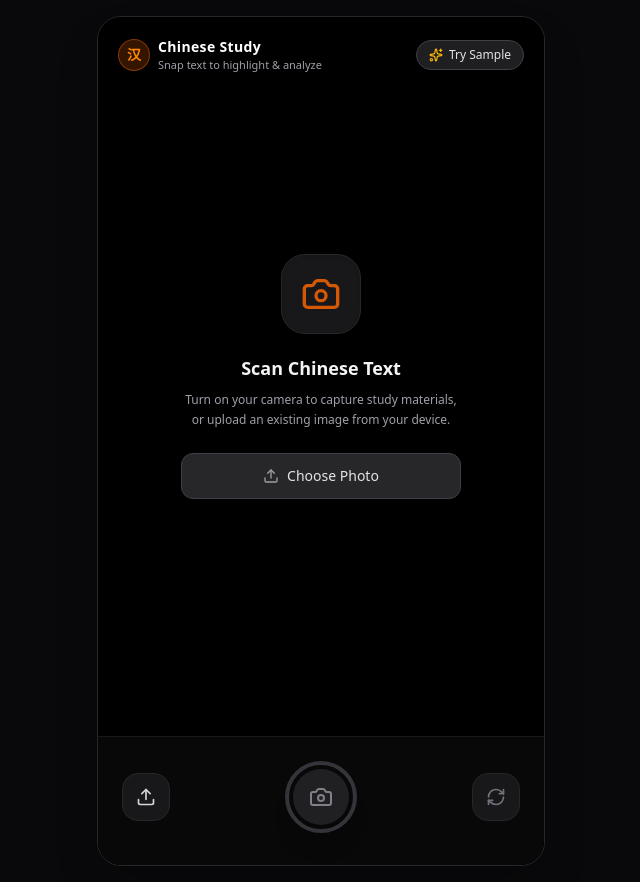
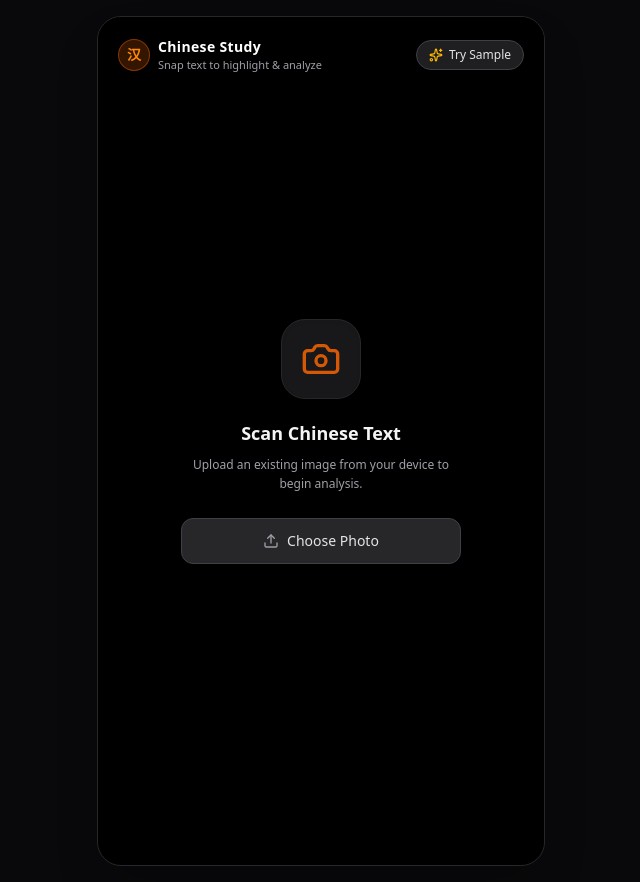
Before and after one commit to sofijasljusar/chinese-texts, a React (Vite) app: page / in a window 1280 px wide. Shown: the whole page, without its empty margins (319-959 px from the left). Built offline with nearby package versions, Linux system fonts and the light colour scheme.

Commit message:
remove extra buttons, restore camera icon

```diff
--- a/src/App.tsx
+++ b/src/App.tsx
@@ -127,107 +127,7 @@ export default function App() {
    1. CAMERA & CAPTURE VIEW
    ========================================================================= */
 function CameraCaptureView({ onCapture }: { onCapture: (img: string) => void }) {
-  const videoRef = useRef<HTMLVideoElement>(null);
-  const streamRef = useRef<MediaStream | null>(null);
   const fileInputRef = useRef<HTMLInputElement>(null);
-
-  const [streamActive, setStreamActive] = useState(false);
-  const [cameraLoading, setCameraLoading] = useState(false);
-  const [cameraError, setCameraError] = useState<string | null>(null);
-
-  const stopCamera = useCallback(() => {
-    if (streamRef.current) {
-      streamRef.current.getTracks().forEach((track) => {
-        try {
-          track.stop();
-        } catch (err) {
-          console.warn('Error stopping camera track:', err);
-        }
-      });
-      streamRef.current = null;
-    }
-    if (videoRef.current) {
-      videoRef.current.srcObject = null;
-    }
-    setStreamActive(false);
-    setCameraLoading(false);
-  }, []);
-
-  const startCamera = useCallback(async () => {
-    stopCamera();
-    setCameraLoading(true);
-    setCameraError(null);
-
-    if (!navigator.mediaDevices || !navigator.mediaDevices.getUserMedia) {
-      setCameraError('Camera access is not supported on this browser or device.');
-      setCameraLoading(false);
-      return;
-    }
-
-    try {
-      const stream = await navigator.mediaDevices.getUserMedia({
-        video: {
-          facingMode: 'environment',
-          width: { ideal: 1920 },
-          height: { ideal: 1080 },
-        },
-      });
-      streamRef.current = stream;
-      setStreamActive(true);
-    } catch (err: any) {
-      console.warn('Camera stream error or permission denied:', err);
-      if (err?.name === 'NotAllowedError' || err?.name === 'PermissionDeniedError') {
-        setCameraError('Camera permission was denied. Please allow camera access in your browser settings or choose a photo from your album.');
-      } else {
-        setCameraError('Could not access camera. You can upload an image or try sample text.');
-      }
-      stopCamera();
-    } finally {
-      setCameraLoading(false);
-    }
-  }, [stopCamera]);
-
-  // Attach srcObject when streamActive and videoRef are ready
-  useEffect(() => {
-    if (streamActive && videoRef.current && streamRef.current) {
-      videoRef.current.srcObject = streamRef.current;
-    }
-  }, [streamActive]);
-
-  // Stop camera when component unmounts
-  useEffect(() => {
-    return () => {
-      stopCamera();
-    };
-  }, [stopCamera]);
-
-  // Stop camera when tab becomes hidden
-  useEffect(() => {
-    const handleVisibilityChange = () => {
-      if (document.hidden) {
-        stopCamera();
-      }
-    };
-    document.addEventListener('visibilitychange', handleVisibilityChange);
-    return () => {
-      document.removeEventListener('visibilitychange', handleVisibilityChange);
-    };
-  }, [stopCamera]);
-
-  const capturePhoto = () => {
-    if (!videoRef.current || !streamActive) return;
-    const video = videoRef.current;
-    const canvas = document.createElement('canvas');
-    canvas.width = video.videoWidth || 1280;
-    canvas.height = video.videoHeight || 720;
-    const ctx = canvas.getContext('2d');
-    if (ctx) {
-      ctx.drawImage(video, 0, 0, canvas.width, canvas.height);
-      const dataUrl = canvas.toDataURL('image/jpeg', 0.9);
-      stopCamera();
-      onCapture(dataUrl);
-    }
-  };
 
   const handleFileUpload = (e: React.ChangeEvent<HTMLInputElement>) => {
     const file = e.target.files?.[0];
@@ -235,7 +135,6 @@ function CameraCaptureView({ onCapture }: { onCapture: (img: string) => void })
     const reader = new FileReader();
     reader.onload = () => {
       if (typeof reader.result === 'string') {
-        stopCamera();
         onCapture(reader.result);
       }
     };
@@ -243,7 +142,6 @@ function CameraCaptureView({ onCapture }: { onCapture: (img: string) => void })
   };
 
   const loadSampleChineseText = () => {
-    stopCamera();
     // Render a high quality sample Chinese passage onto a canvas
     const canvas = document.createElement('canvas');
     canvas.width = 1000;
@@ -325,33 +223,8 @@ function CameraCaptureView({ onCapture }: { onCapture: (img: string) => void })
         </button>
       </header>
 
-      {/* Viewfinder area */}
+      {/* Main Upload area */}
       <div className="flex-1 relative flex items-center justify-center overflow-hidden">
-        {streamActive && !cameraError ? (
-          <>
-            <video
-              ref={videoRef}
-              autoPlay
-              playsInline
-              muted
-              className="w-full h-full object-cover"
-            />
-            {/* Viewfinder Framing Guide */}
-            <div className="pointer-events-none absolute inset-10 border-2 border-dashed border-white/30 rounded-2xl flex items-center justify-center">
-              <span className="text-[11px] font-medium tracking-wider uppercase text-white/60 bg-black/40 px-3 py-1 rounded-full backdrop-blur-md">
-                Align Chinese Text
-              </span>
-            </div>
-            {/* Stop Camera overlay button */}
-            <button
-              onClick={stopCamera}
-              className="absolute top-20 right-4 px-3 py-1.5 rounded-full bg-black/60 hover:bg-black/80 text-zinc-300 hover:text-white border border-white/10 text-xs flex items-center gap-1.5 backdrop-blur-md transition active:scale-95 cursor-pointer"
-            >
-              <CameraOff className="w-3.5 h-3.5 text-red-400" />
-              <span>Stop Camera</span>
-            </button>
-          </>
-        ) : (
         <div className="flex flex-col items-center justify-center text-center p-8 text-zinc-400 max-w-sm">
           <div className="w-20 h-20 rounded-3xl bg-zinc-900 border border-zinc-800 flex items-center justify-center mb-5 text-zinc-400 shadow-inner relative">
             <Camera className="w-10 h-10 text-orange-500/80" />
@@ -359,14 +232,16 @@ function CameraCaptureView({ onCapture }: { onCapture: (img: string) => void })
 
           <h3 className="text-zinc-100 font-semibold text-lg mb-2">Scan Chinese Text</h3>
           <p className="text-xs text-zinc-400 max-w-[280px] mb-6 leading-relaxed">
-              Turn on your camera to capture study materials, or upload an existing image from your device.
+            Upload an existing image from your device to begin analysis.
           </p>
 
-            {cameraError && (
-              <div className="w-full p-3 mb-6 rounded-xl bg-red-950/50 border border-red-800/60 text-red-300 text-xs text-left">
-                {cameraError}
-              </div>
-            )}
+          <input
+            ref={fileInputRef}
+            type="file"
+            accept="image/*"
+            className="hidden"
+            onChange={handleFileUpload}
+          />
 
           <div className="w-full flex flex-col gap-3">
             <button
@@ -378,62 +253,7 @@ function CameraCaptureView({ onCapture }: { onCapture: (img: string) => void })
             </button>
           </div>
         </div>
-        )}
       </div>
-
-      {/* Bottom Controls Bar */}
-      <footer className="p-6 pb-8 bg-zinc-950/90 border-t border-zinc-900 backdrop-blur-lg flex items-center justify-between gap-4 z-20">
-        {/* Gallery / File Picker */}
-        <input
-          ref={fileInputRef}
-          type="file"
-          accept="image/*"
-          className="hidden"
-          onChange={handleFileUpload}
-        />
-        <button
-          onClick={() => fileInputRef.current?.click()}
-          className="w-12 h-12 rounded-2xl bg-zinc-900 border border-zinc-800 flex items-center justify-center text-zinc-300 hover:text-white hover:bg-zinc-800 transition active:scale-95 cursor-pointer"
-          title="Upload image"
-          aria-label="Upload image"
-        >
-          <Upload className="w-5 h-5" />
-        </button>
-
-        {/* Big Shutter Button */}
-        <button
-          onClick={streamActive ? capturePhoto : startCamera}
-          className={`w-18 h-18 rounded-full border-4 p-1 flex items-center justify-center transition shadow-xl cursor-pointer ${
-            streamActive
-              ? 'border-orange-500/80 active:scale-90'
-              : 'border-zinc-700 hover:border-zinc-500 opacity-80'
-          }`}
-          aria-label={streamActive ? 'Take Photo' : 'Turn On Camera'}
-          title={streamActive ? 'Take Photo' : 'Turn On Camera'}
-        >
-          <div
-            className={`w-full h-full rounded-full flex items-center justify-center shadow-md transition ${
-              streamActive ? 'bg-orange-500 text-white' : 'bg-zinc-800 text-zinc-400'
-            }`}
-          >
-            <Camera className="w-6 h-6" />
-          </div>
-        </button>
-
-        {/* Camera Toggle / Power button */}
-        <button
-          onClick={streamActive ? stopCamera : startCamera}
-          className={`w-12 h-12 rounded-2xl border flex items-center justify-center transition active:scale-95 cursor-pointer ${
-            streamActive
-              ? 'bg-zinc-900 border-zinc-800 text-orange-400 hover:bg-zinc-800 hover:text-orange-300'
-              : 'bg-zinc-900 border-zinc-800 text-zinc-500 hover:text-zinc-300'
-          }`}
-          title={streamActive ? 'Turn Off Camera' : 'Turn On Camera'}
-          aria-label={streamActive ? 'Turn Off Camera' : 'Turn On Camera'}
-        >
-          {streamActive ? <CameraOff className="w-5 h-5" /> : <RefreshCw className="w-5 h-5" />}
-        </button>
-      </footer>
     </div>
   );
 }
```
Lines whose indentation alone changed are shown as unchanged.
